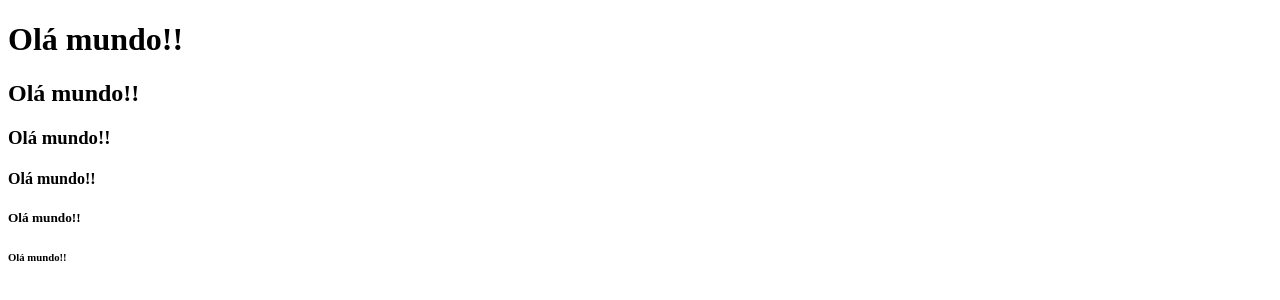
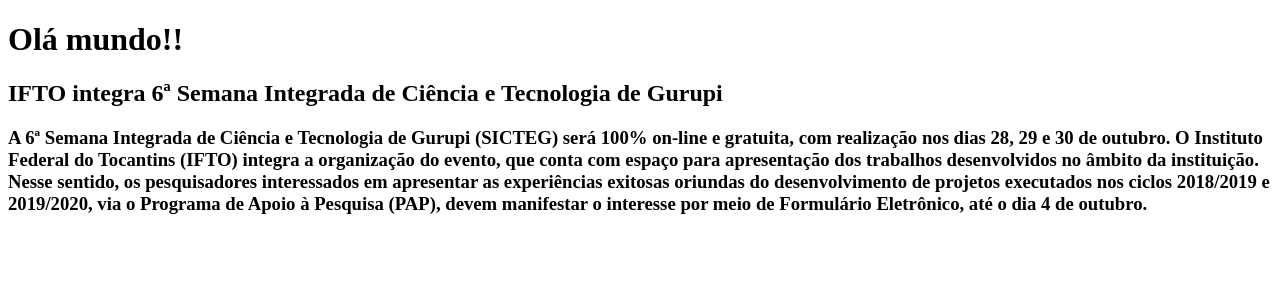
Before and after one commit to BartolomeuAlves/pw, a plain HTML site: page index.html in a window 1280 px wide. Drawn offline with Linux system fonts and the light colour scheme.

Commit message:
adicionado texto

```diff
--- a/index.html
+++ b/index.html
@@ -7,11 +7,10 @@
 </head>
 <body>
 	<h1>Olá mundo!!</h1>
-	<h2>Olá mundo!!</h2>
-	<h3>Olá mundo!!</h3>
-	<h4>Olá mundo!!</h4>
-	<h5>Olá mundo!!</h5>
-	<h6>Olá mundo!!</h6>
+	<h2>IFTO integra 6ª Semana Integrada de Ciência e Tecnologia de Gurupi</h2>
+	<h3>A 6ª Semana Integrada de Ciência e Tecnologia de Gurupi (SICTEG) será 100% on-line e gratuita, com realização nos dias 28, 29 e 30 de outubro. O Instituto Federal do Tocantins (IFTO) integra a organização do evento, que conta com espaço para apresentação dos trabalhos desenvolvidos no âmbito da instituição.
+
+Nesse sentido, os pesquisadores interessados em apresentar as experiências exitosas oriundas do desenvolvimento de projetos executados nos ciclos 2018/2019 e 2019/2020, via o Programa de Apoio à Pesquisa (PAP), devem manifestar o interesse por meio de Formulário Eletrônico, até o dia 4 de outubro.</h3>
 
 </body>
 </html>
```
Also changed, not shown: 1 other file.
